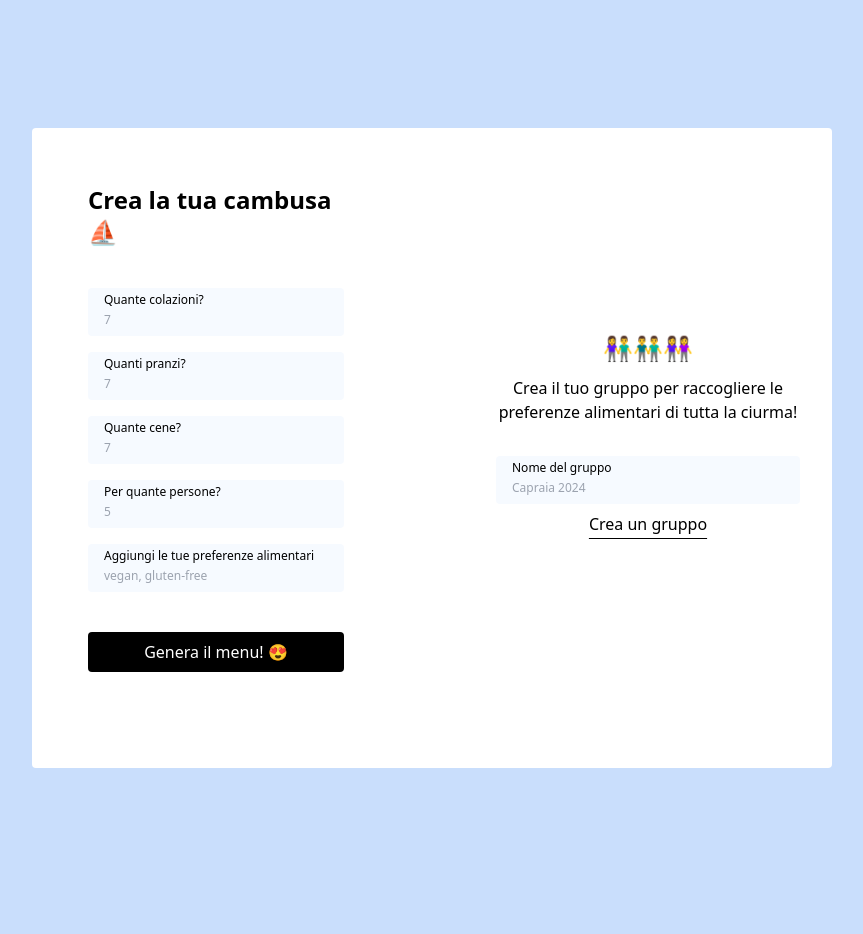
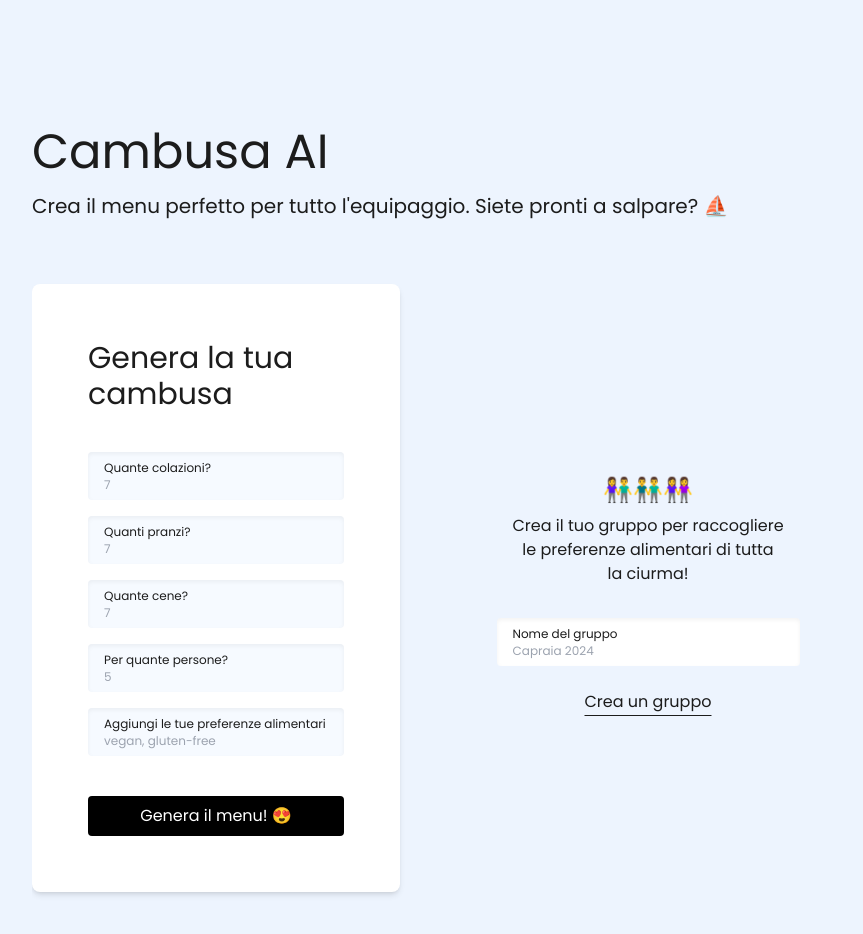
Before and after one commit to artscomi/cambusa, a Next.js app: page / in a window 1280 px wide. Shown: the top 934 px of the page, without its empty margins (208-1071 px from the left). Before the commit the page ends 896 px from the top, so only its background shows below. Built offline with nearby package versions, Linux system fonts and the light colour scheme.

Commit message:
feat(): add fonts

```diff
--- a/app/layout.tsx
+++ b/app/layout.tsx
@@ -1,5 +1,11 @@
 import "/styles/globals.css";
 import ContextLayout from "./context-layout";
+import { Poppins } from '@next/font/google';
+
+const inter = Poppins({
+  subsets: ['latin'],      // Optional: specify subsets
+  weight: ['400', '700'],  // Optional: specify font weights
+});
 
 export const metadata = {
   title: "Cambusa Ai",
@@ -13,7 +19,7 @@ export default function RootLayout({
 }) {
   return (
     <html lang="en">
-      <body>
+      <body className={inter.className}>
         <ContextLayout>{children}</ContextLayout>
       </body>
     </html>
--- a/app/page.tsx
+++ b/app/page.tsx
@@ -10,8 +10,16 @@ export default function Home() {
   return (
     <MealContextProvider>
       <main className="md:py-32 md:mx-20 lg:mx-30 xl:mx-60 2xl:mx-96 h-full overflow-auto">
+        <div className="max-md:p-5 max-md:pt-10  mb-5 md:mb-16">
+          <h1 className="text-5xl mb-4">Cambusa AI</h1>
+          <p className="text-xl text-left text-pretty">
+            Crea il menu perfetto per tutto l&apos;equipaggio. Siete pronti a
+            salpare? ⛵
+          </p>
+        </div>
+
         <div className="w-full items-end">
-          <div className="flex flex-col md:flex-row justify-items-center gap-16 items-center md:bg-white md:rounded">
+          <div className="flex flex-col md:flex-row justify-items-center gap-16 items-center  md:rounded">
             <div className="flex-1 w-full">
               <MainForm />
             </div>
--- a/components/AddMenuForm/index.tsx
+++ b/components/AddMenuForm/index.tsx
@@ -16,12 +16,12 @@ export const AddMenu = () => {
 
     const updatedMenu: MenuData = {
       ...mealList,
-      Colazioni: {
-        ...(mealList?.Colazioni || {}),
-        [mealName]: {
-          [mealName]: [{ item: ingredient, quantity: quantity }],
-        },
-      },
+      // Colazioni: {
+      //   ...(mealList?.Colazioni || {}),
+      //   [mealName]: {
+      //     [mealName]: [{ item: ingredient, quantity: quantity }],
+      //   },
+      // },
     };
 
     setMealList(updatedMenu);
--- a/components/CreateGroupBox.tsx
+++ b/components/CreateGroupBox.tsx
@@ -29,16 +29,18 @@ export const CreateGroupBox = () => {
       onSubmit={handleSubmit}
     >
       <div className="mb-5">
-        <span role="img" className="text-center block mb-3 text-2xl">
+        <span role="img" className="text-center block mb-2 text-2xl">
           👫👬👭
         </span>
-        <p className="mb-8 text-center">
+        <p className="mb-8 text-center text-pretty">
           Crea il tuo gruppo per raccogliere le preferenze alimentari di tutta
           la ciurma!
         </p>
+        <div className="mb-4">
           <TextInput
+            center
             inputType="text"
-          className="max-md:bg-white"
+            className="bg-white min-w-[250px]"
             id="group-name"
             label="Nome del gruppo"
             value={groupName}
@@ -49,6 +51,7 @@ export const CreateGroupBox = () => {
             }
           />
           {error && <p className="text-red-500">{error}</p>}
+        </div>
         <button
           type="submit"
           className="h-15 p-2 underline underline-offset-8 block m-auto"
--- a/components/MainForm/index.tsx
+++ b/components/MainForm/index.tsx
@@ -55,9 +55,9 @@ export const MainForm = ({ groupData }: { groupData?: GroupData }) => {
 
   return (
     <>
-      <div className="md:rounded-lg p-14 bg-white mb-10">
+      <div className="md:rounded-lg p-14 bg-white mb-10 shadow-md">
         <div className="">
-          <h1 className="mb-10 text-2xl font-bold">{`Crea la tua cambusa ⛵ ${
+          <h1 className="mb-10 text-3xl">{`Genera la tua cambusa ${
             groupData ? `per il gruppo ${groupData.id}` : ""
           }`}</h1>
 
--- a/components/TextInput/index.tsx
+++ b/components/TextInput/index.tsx
@@ -1,4 +1,16 @@
-import { TextInputConfig } from "@/hooks/useInputConfig";
+export type TextInputConfig = {
+  id: string;
+  label: string;
+  value: string;
+  type: "number" | "text";
+  placeholder: string;
+  inputType: "numeric" | "text";
+  onChange: (e: React.ChangeEvent<HTMLInputElement>) => void;
+  className?: string;
+  onFocus?: () => void;
+  onBlur?: () => void;
+  center?: boolean
+};
 
 export const TextInput = ({
   id,
@@ -10,14 +22,16 @@ export const TextInput = ({
   className,
   onFocus,
   onBlur,
+  center,
 }: TextInputConfig) => (
-  <div className={`relative last:mb-0 `}>
-    <label className="block absolute text-xs left-4 top-1" htmlFor={id}>
+  <div className={`${center ? 'flex flex-col items-center' : ''}`}>
+  <div className={`relative last:mb-0`}>
+    <label className="block absolute text-xs left-4 top-2" htmlFor={id}>
       {label}
     </label>
     <input
       id={id}
-      className={`block h-12 rounded p-4 pt-7 outline-none w-full bg-[#a5c8fa]/[0.1] ${className}`}
+      className={`block h-12 rounded p-4 pt-8 outline-none w-full bg-[#a5c8fa]/[0.1] shadow-inner text-sm ${className}`}
       type={type}
       value={value}
       onChange={onChange}
@@ -28,4 +42,5 @@ export const TextInput = ({
       onBlur={onBlur}
     />
   </div>
+  </div>
 );
--- a/hooks/useInputConfig.tsx
+++ b/hooks/useInputConfig.tsx
@@ -1,17 +1,5 @@
+import { TextInputConfig } from "@/components/TextInput";
 import { useState } from "react";
-
-export type TextInputConfig = {
-  id: string;
-  label: string;
-  value: string;
-  type: "number" | "text";
-  placeholder: string;
-  inputType: "numeric" | "text";
-  onChange: (e: React.ChangeEvent<HTMLInputElement>) => void;
-  className?: string;
-  onFocus?: () => void;
-  onBlur?: () => void;
-};
 
 export type FormState = {
   people: string;
--- a/package.json
+++ b/package.json
@@ -10,6 +10,7 @@
   },
   "dependencies": {
     "@ai-sdk/openai": "^0.0.58",
+    "@next/font": "^14.2.8",
     "ai": "^3.3.28",
     "canvas-confetti": "^1.9.3",
     "framer-motion": "^11.5.2",
--- a/styles/globals.css
+++ b/styles/globals.css
@@ -3,7 +3,7 @@
 @tailwind utilities;
 
 :root {
-  --foreground-rgb: 0, 0, 0;
+  --foreground-rgb: 28, 28, 28;
   --background-start-rgb: 165, 200, 250;
   --background-end-rgb: 255, 255, 255;
 }
@@ -18,7 +18,7 @@
 
 body {
   color: rgb(var(--foreground-rgb));
-  background: rgba(var(--background-start-rgb), 0.6);
+  background: rgba(var(--background-start-rgb), 0.2);
 }
 
 input::placeholder,
```
Also changed, not shown: 1 other file (tests, documents, lock files or other folders). Lines whose indentation alone changed are shown as unchanged.
